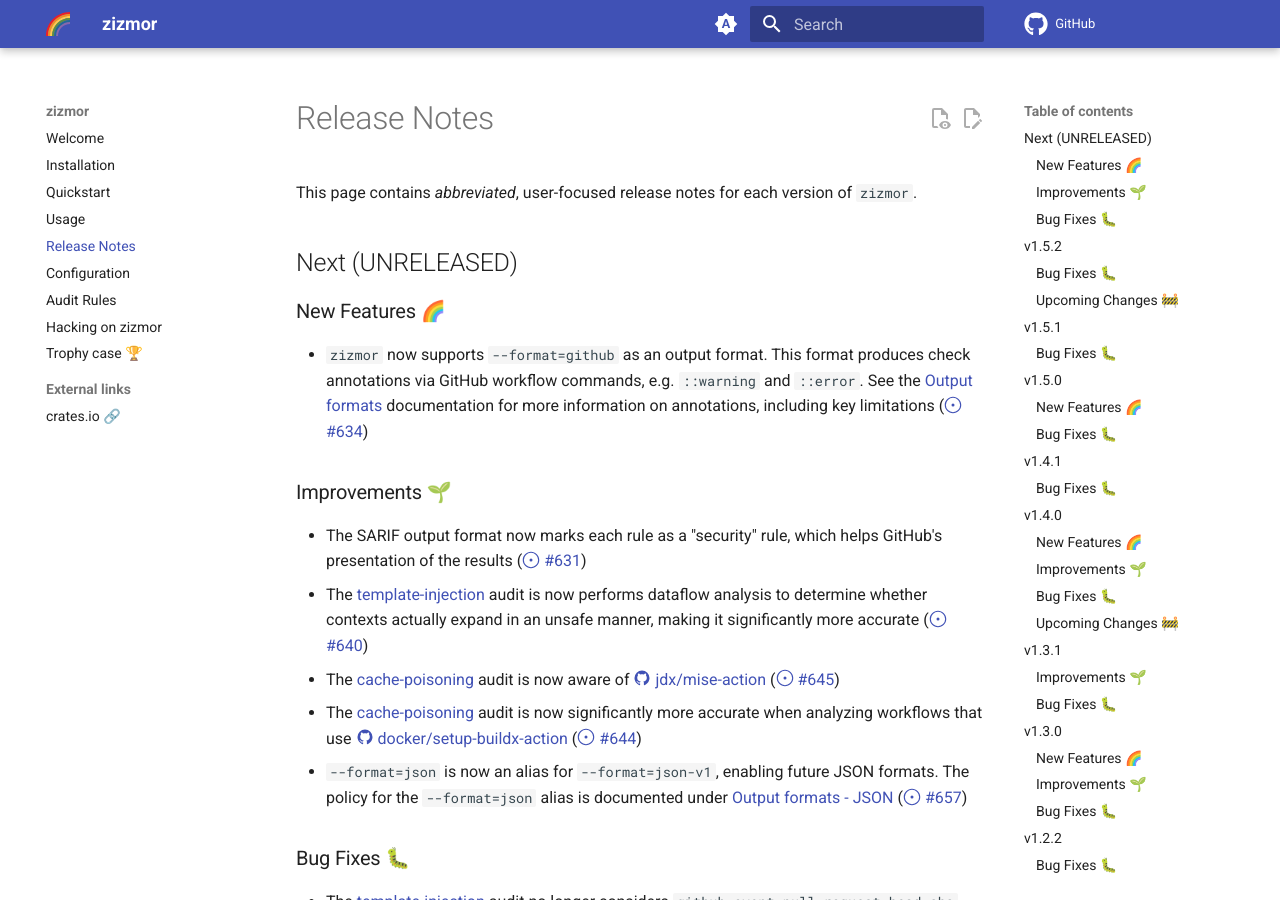
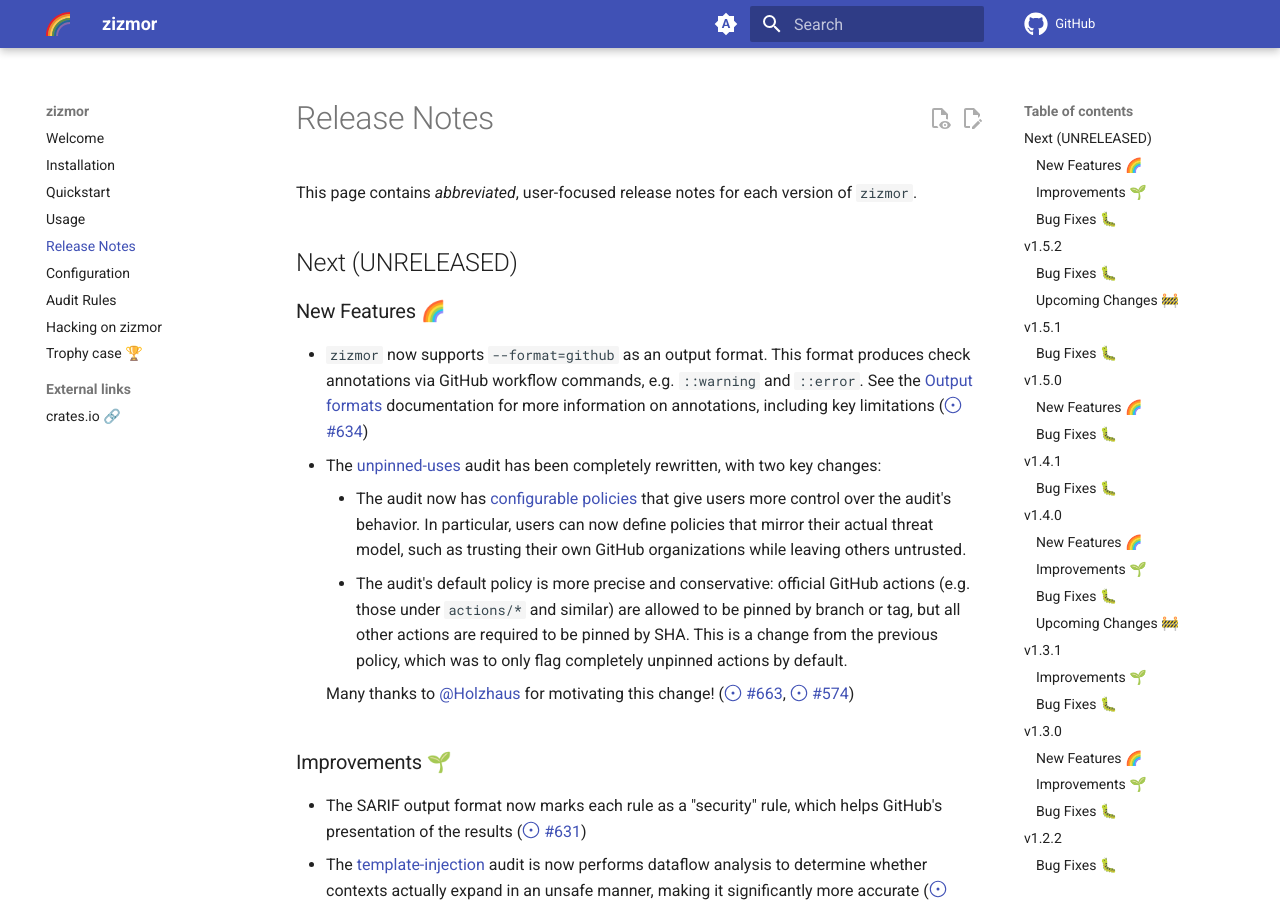
Before and after one commit to zizmorcore/zizmor, an MkDocs documentation site: the page built from docs/release-notes.md, in a window 1280 px wide and 900 px high. Built offline with MkDocs 1.6.1 and Material for MkDocs 9.7.7, drawn with Linux system fonts in a browser that asks for light colours; comment, search, counter and statistics services are not loaded.

Commit message:
more docs

```diff
--- a/docs/release-notes.md
+++ b/docs/release-notes.md
@@ -16,6 +16,22 @@
   e.g. `::warning` and `::error`. See the
   [Output formats](./usage.md#output-formats) documentation for more information
   on annotations, including key limitations (#634)
+* The [unpinned-uses] audit has been completely rewritten, with two key
+  changes:
+
+    * The audit now has
+      [configurable policies](./audits.md#unpinned-uses-configuration)
+      that give users more control over the audit's behavior. In particular,
+      users can now define policies that mirror their actual threat model,
+      such as trusting their own GitHub organizations while leaving
+      others untrusted.
+    * The audit's default policy is more precise and conservative:
+      official GitHub actions (e.g. those under `actions/*` and similar)
+      are allowed to be pinned by branch or tag, but all other actions
+      are required to be pinned by SHA. This is a change from the previous
+      policy, which was to only flag completely unpinned actions by default.
+
+    Many thanks to @Holzhaus for motivating this change! (#663, #574)
 
 ### Improvements 🌱
 
```
Also changed, not shown: docs/audits.md (+5 -0 lines).
